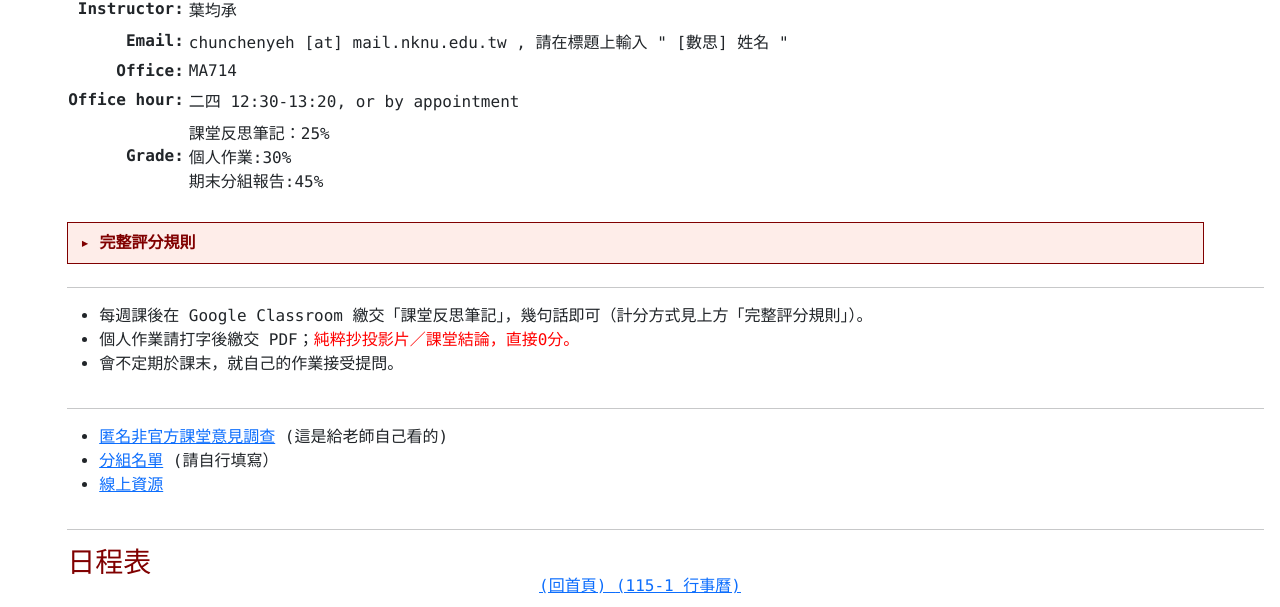
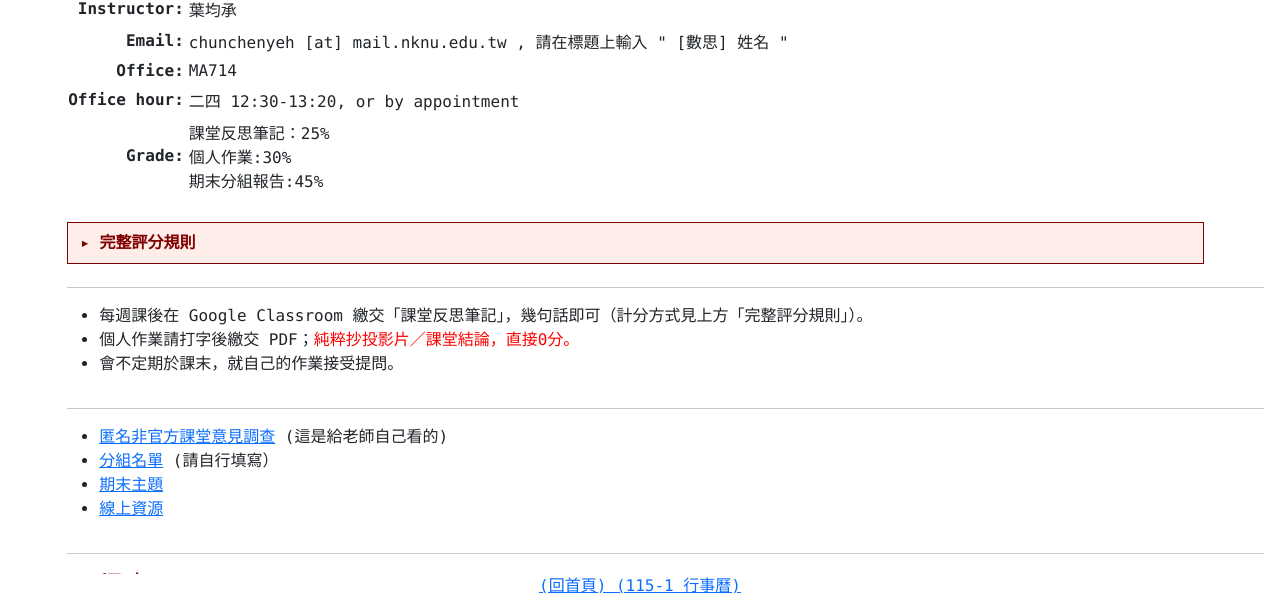
Before and after one commit to jeanyeh/jeanyeh.github.io, a plain HTML site: page course/MT/1151/mt1151.html in a window 1280 px wide. Shown: the part 187-794 px from the top of the page. Drawn offline with nearby package versions, Linux system fonts and the light colour scheme.

Commit message:
final project

```diff
--- a/course/MT/1151/mt1151.html
+++ b/course/MT/1151/mt1151.html
@@ -283,6 +283,7 @@
         <ul>
           <li><a href="https://forms.gle/nEBeNHyKSW3oqz8G6">匿名非官方課堂意見調查</a> (這是給老師自己看的)</li>
           <li><a href="https://docs.google.com/spreadsheets/d/17QuU4wrM6cYt_M3KCvLxO3BKIBNL1qWo/edit?usp=sharing&ouid=109375636932037718086&rtpof=true&sd=true">分組名單</a> (請自行填寫） </li>
+          <li><a href="https://docs.google.com/document/d/1MXBL1WOYb-h2C_gOTJB2uZGgQKV3P8PhzUzeerYmHUU/edit?usp=sharing">期末主題</a></li>
           <li><a href="../contest.html">線上資源 </a></li>
         </ul>
       </span>
```
